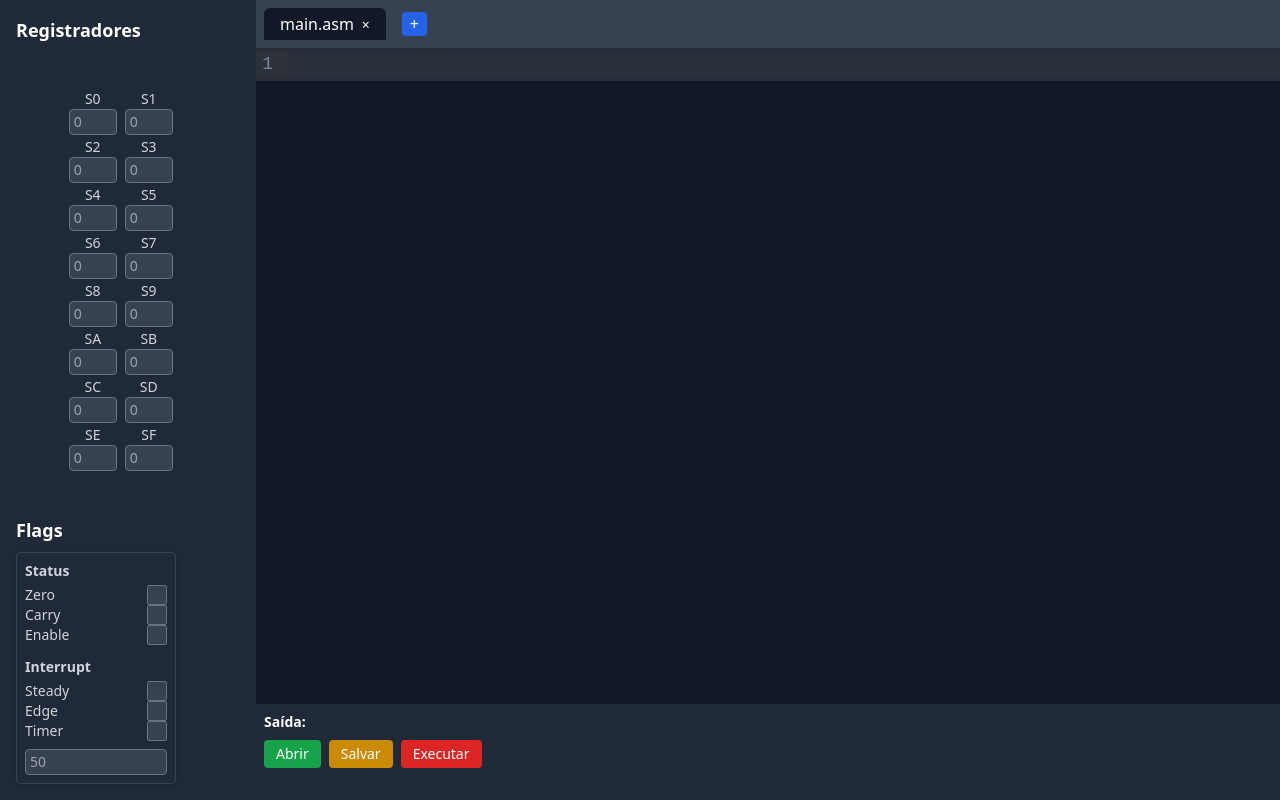
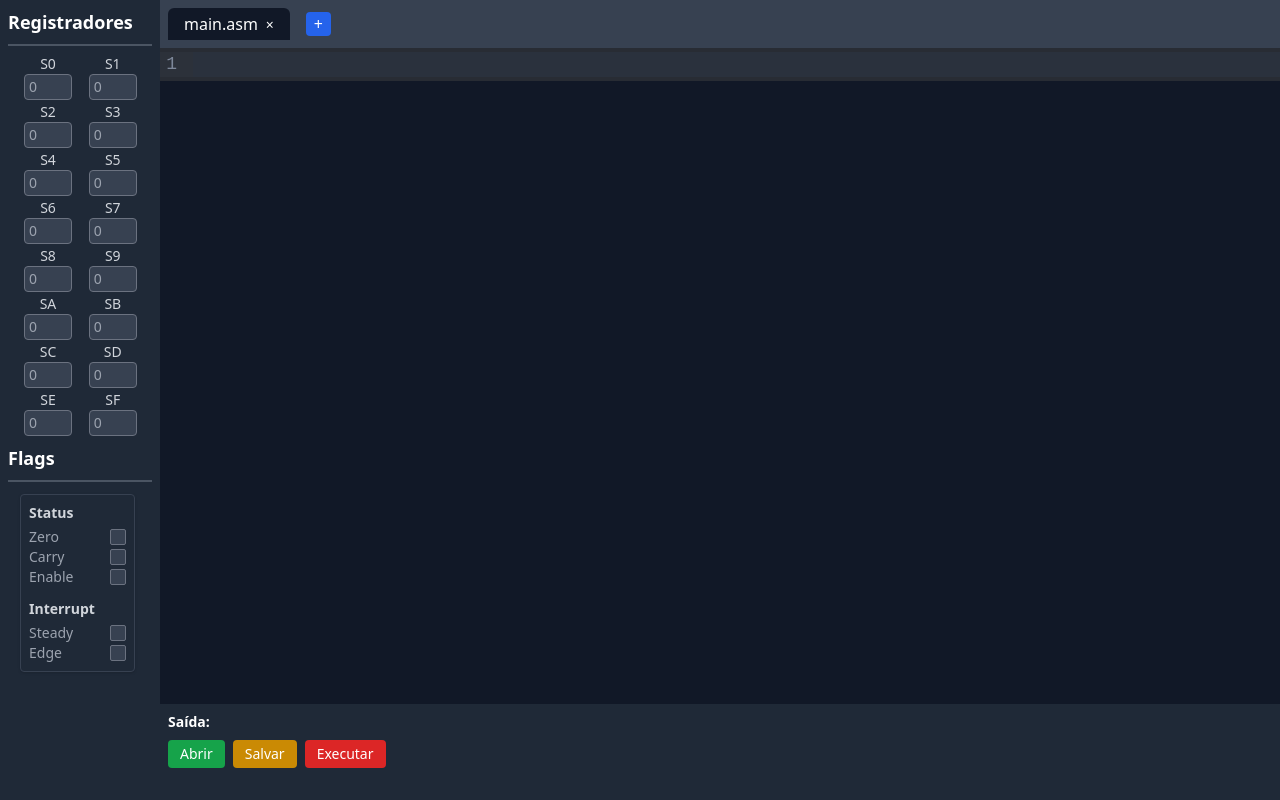
Before and after one commit to aprxl/KCPSM6Simulator, a React (Vite) app: page / in a window 1280 px wide. Built offline with nearby package versions, Linux system fonts and the light colour scheme.

Commit message:
Fixed window height, reorganized left components

```diff
--- a/src-tauri/tauri.conf.json
+++ b/src-tauri/tauri.conf.json
@@ -14,7 +14,8 @@
       {
         "title": "kcpsm6-front",
         "width": 1280,
-        "height": 720
+        "height": 960,
+        "minHeight": 920
       }
     ],
     "security": {
--- a/src/components/FlagsPanel.tsx
+++ b/src/components/FlagsPanel.tsx
@@ -1,3 +1,4 @@
+import { CheckBox } from "@mui/icons-material";
 import { useState } from "react";
 
 export default function FlagsPanel() {
@@ -7,8 +8,6 @@ export default function FlagsPanel() {
     enable: false,
     steady: false,
     edge: false,
-    timer: false,
-    interval: 50,
   });
 
   const toggle = (key: keyof typeof flags) => {
@@ -23,20 +22,20 @@ export default function FlagsPanel() {
   };
 
   return (
-    <div className="bg-gray-800 text-white p-2 rounded shadow w-40 space-y-3 text-sm border border-gray-700">
+    <div className="m-3 flex flex-col bg-gray-800 text-white p-2 rounded shadow w-[80%] space-y-3 text-sm border border-gray-700">
       <div>
         <h3 className="font-semibold mb-1 text-gray-300">Status</h3>
         {["zero", "carry", "enable"].map((flag) => (
           <label
             key={flag}
-            className="flex items-center justify-between text-gray-300 text-sm"
+            className="flex items-center justify-between text-gray-400 text-sm"
           >
             {flag.charAt(0).toUpperCase() + flag.slice(1)}
             <input
               type="checkbox"
               checked={flags[flag as keyof typeof flags] as boolean}
               onChange={() => toggle(flag as keyof typeof flags)}
-              className="appearance-none w-5 h-5 bg-gray-700 border border-gray-500 rounded-sm checked:bg-green-500 checked:border-green-300 transition-colors"
+              className="appearance-none w-4 h-4 bg-gray-700 border border-gray-500 rounded-sm checked:bg-blue-500 checked:border-blue-300 transition-colors"
             />
           </label>
         ))}
@@ -44,29 +43,20 @@ export default function FlagsPanel() {
 
       <div>
         <h3 className="font-semibold mb-1 text-gray-300">Interrupt</h3>
-        {["steady", "edge", "timer"].map((flag) => (
+        {["steady", "edge"].map((flag) => (
           <label
             key={flag}
-            className="flex items-center justify-between text-gray-300 text-sm"
+            className="flex items-center justify-between text-gray-400 text-sm"
           >
             {flag.charAt(0).toUpperCase() + flag.slice(1)}
             <input
               type="checkbox"
               checked={flags[flag as keyof typeof flags] as boolean}
               onChange={() => toggle(flag as keyof typeof flags)}
-              className="appearance-none w-5 h-5 bg-gray-700 border border-gray-500 rounded-sm checked:bg-green-500 checked:border-green-300 transition-colors"
+              className="appearance-none w-4 h-4 bg-gray-700 border border-gray-500 rounded-sm checked:bg-blue-500 checked:border-blue-300 transition-colors"
             />
           </label>
         ))}
-
-        <input
-          type="number"
-          value={flags.interval}
-          onChange={updateInterval}
-          min="0"
-          max="1000"
-          className="mt-2 w-full text-gray-400 hover:text-gray-200 transition-colors rounded px-1 py-0.5 bg-gray-700 border border-gray-500 hover:border-blue-200 text-sm"
-        />
       </div>
     </div>
   );
--- a/src/components/Registers.tsx
+++ b/src/components/Registers.tsx
@@ -42,7 +42,7 @@ export default function Registers() {
     const arr = Array.from({length: 16}, (_, index) => index);
 
     return (
-        <div className="grid w-[50%] grid-cols-2 grid-rows-8 m-[20%] gap-y-0.5 items-start justify-items-start">
+        <div className="grid w-[90%] grid-cols-2 grid-rows-8 m-2 gap-y-0.5 items-start justify-items-start">
             {
                 arr.map((i) => {
                     const hexIndex = i.toString(16).toUpperCase();
--- a/src/components/Sidebar.tsx
+++ b/src/components/Sidebar.tsx
@@ -3,13 +3,15 @@ import FlagsPanel from "./FlagsPanel";
 
 export default function Sidebar() {
   return (
-    <div className="w-64 bg-gray-800 p-4 space-y-6">
+    <div className="w-40 bg-gray-800 p-2">
       <div>
         <h3 className="text-lg font-bold mb-2">Registradores</h3>
+        <div className="w-full h-0.5 bg-gray-600"></div>
         <Registers />
       </div>
       <div>
         <h3 className="text-lg font-bold mb-2">Flags</h3>
+        <div className="w-full h-0.5 mb-2 bg-gray-600"></div>
         <FlagsPanel />
       </div>
     </div>
```
